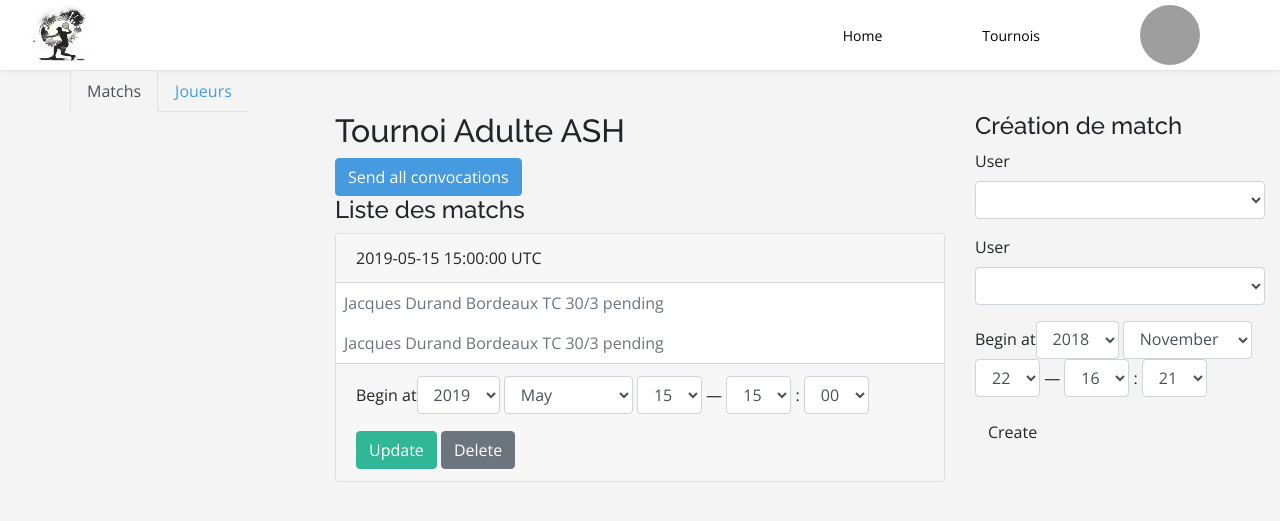
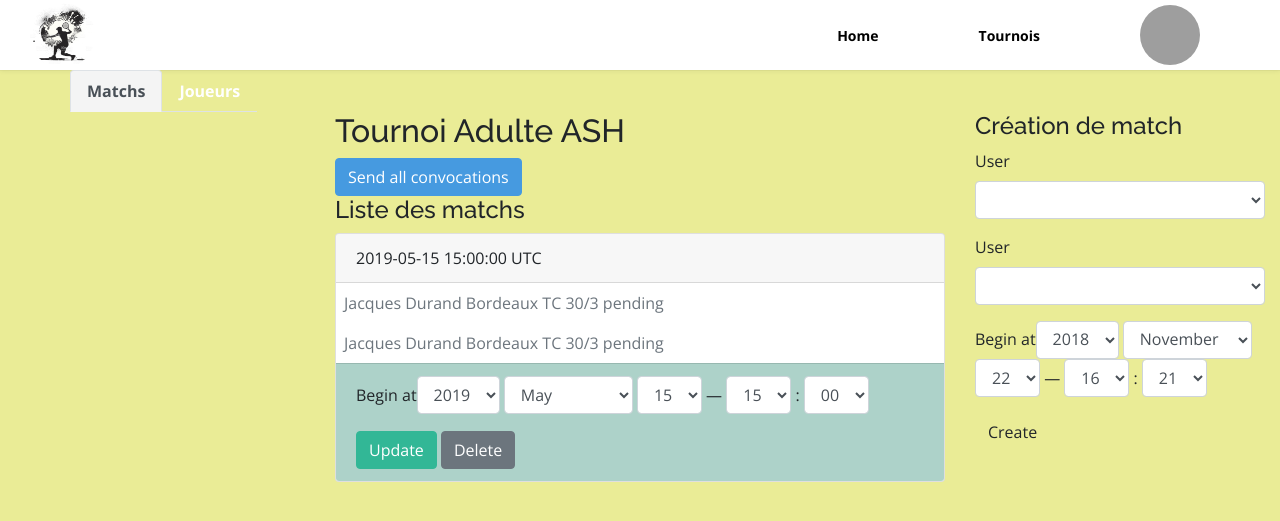
Before and after one commit to lorrainefav/plan_my_play, a Rails app: page /tournaments/1 in a window 1280 px wide. Shown: the top 521 px of the page. Run offline with Rails 7, Linux system fonts and the light colour scheme; a user stored in the database is signed in; data comes from the database, SQL or seed files in the repository; style sheets or scripts are compiled from the project's sources; parts of the project's set-up code (start-up, migrations or seed data) failed here and were passed over; some libraries are stand-ins or nearby versions; grey boxes are pictures that could not be loaded.

Commit message:
Dimanche 19.12...

```diff
--- a/app/assets/stylesheets/components/_convocations_cards.scss
+++ b/app/assets/stylesheets/components/_convocations_cards.scss
@@ -1,3 +1,15 @@
 .card-columns.convoc {
   padding-top: 2rem;
 }
+.card-footer {
+  width: 100%;
+  background-color: #add2c9;
+}
+a {
+  color: white;
+  font-weight: bold;
+}
+a:hover {
+  text-decoration: none;
+  color: white;
+}
--- a/app/assets/stylesheets/components/_index.scss
+++ b/app/assets/stylesheets/components/_index.scss
@@ -5,3 +5,8 @@
 @import "banner";
 @import "card_match";
 @import "player_card";
+
+body {
+  background-color: #eaec96;
+
+}
```
Also changed, not shown: app/views/shared/_card_convocation.html.erb (+12 -8 lines).
